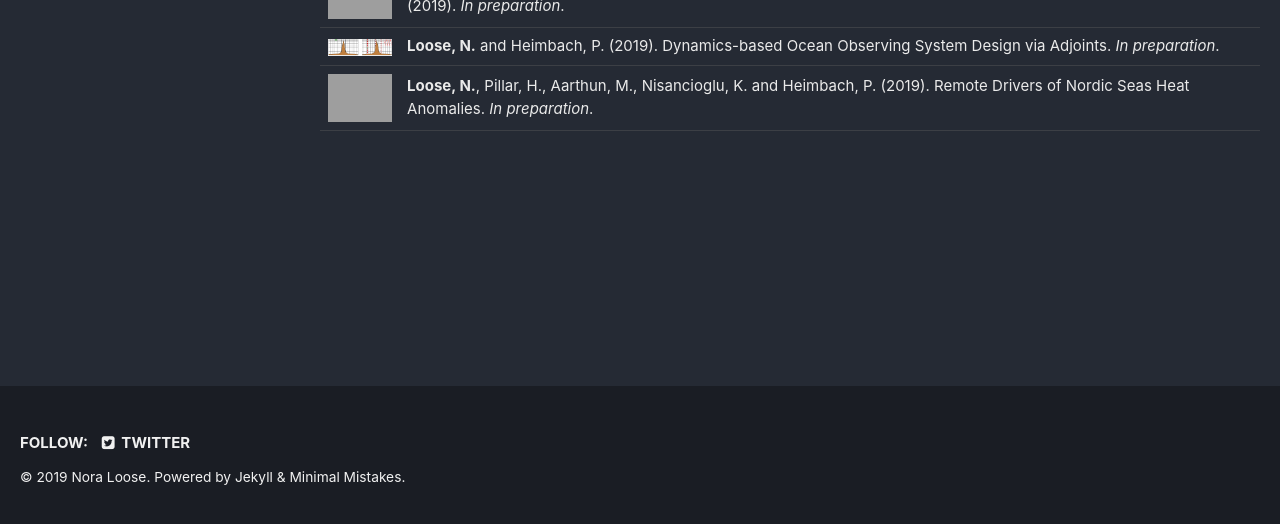
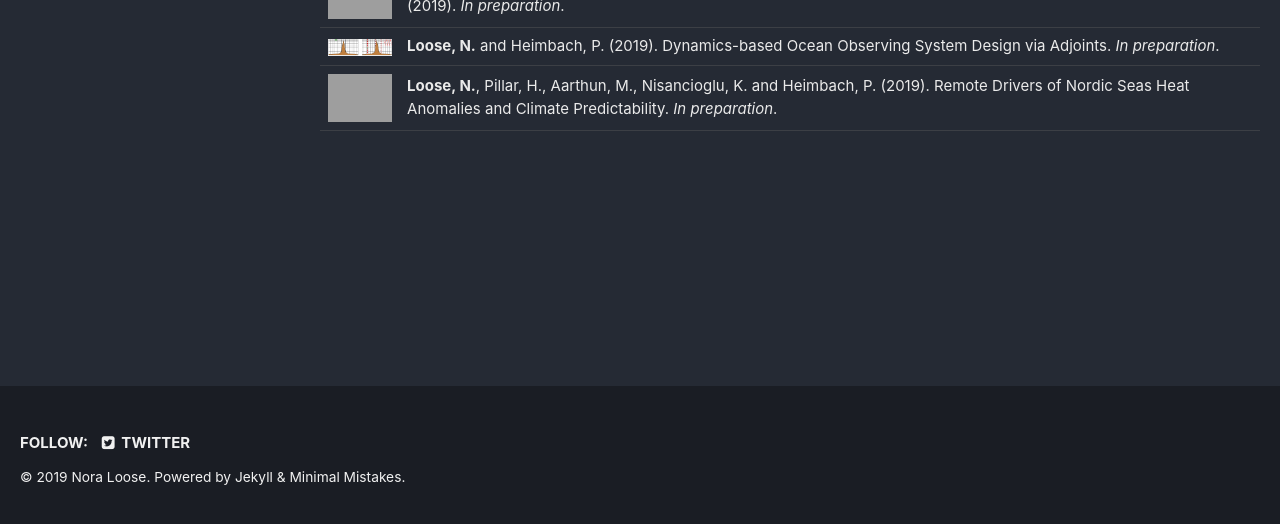
Before and after one commit to NoraLoose/noraloose.github.io, a Jekyll site: the page built from _pages/publications.md, in a window 1280 px wide and 900 px high, scrolled down 223 px, cut to the strip 372-896 px from the top of the window. Built offline with Jekyll 4.4.1, drawn with Linux system fonts in a browser that asks for light colours; grey boxes are pictures that could not be loaded.

Commit message:
change title

```diff
--- a/_pages/publications.md
+++ b/_pages/publications.md
@@ -13,4 +13,4 @@ author_profile: true
 | <img src="/assets/images/fig_UQ1.png" width="400px" alt=""> | **Loose, N.**, Heimbach, P., Pillar, H. and Nisancioglu, K. (2019). The Information Potential of Observations assessed via Uncertainty Quantification in Ocean State Estimation. Part 2: Data Redundancy and Noise Masking. _In preparation_.|
 | <img src="/assets/images/proxyOSNAP.png" width="400px" alt=""> | **Loose, N.**, Heimbach, P., Pillar, H. and Nisancioglu, K. (2019). The Dynamical Proxy Potential of the OSNAP Array. (2019). _In preparation_.|
 | <img src="/assets/images/OSD.png" width="400px" alt=""> | **Loose, N.** and Heimbach, P. (2019). Dynamics-based Ocean Observing System Design via Adjoints. _In preparation_.|
-| <img src="/assets/images/NordicSeas.png" width="400px" alt=""> | **Loose, N.**, Pillar, H., Aarthun, M., Nisancioglu, K. and Heimbach, P. (2019). Remote Drivers of Nordic Seas Heat Anomalies. _In preparation_.|
+| <img src="/assets/images/sens2wind.png" width="400px" alt=""> | **Loose, N.**, Pillar, H., Aarthun, M., Nisancioglu, K. and Heimbach, P. (2019). Remote Drivers of Nordic Seas Heat Anomalies and Climate Predictability. _In preparation_.|
```
